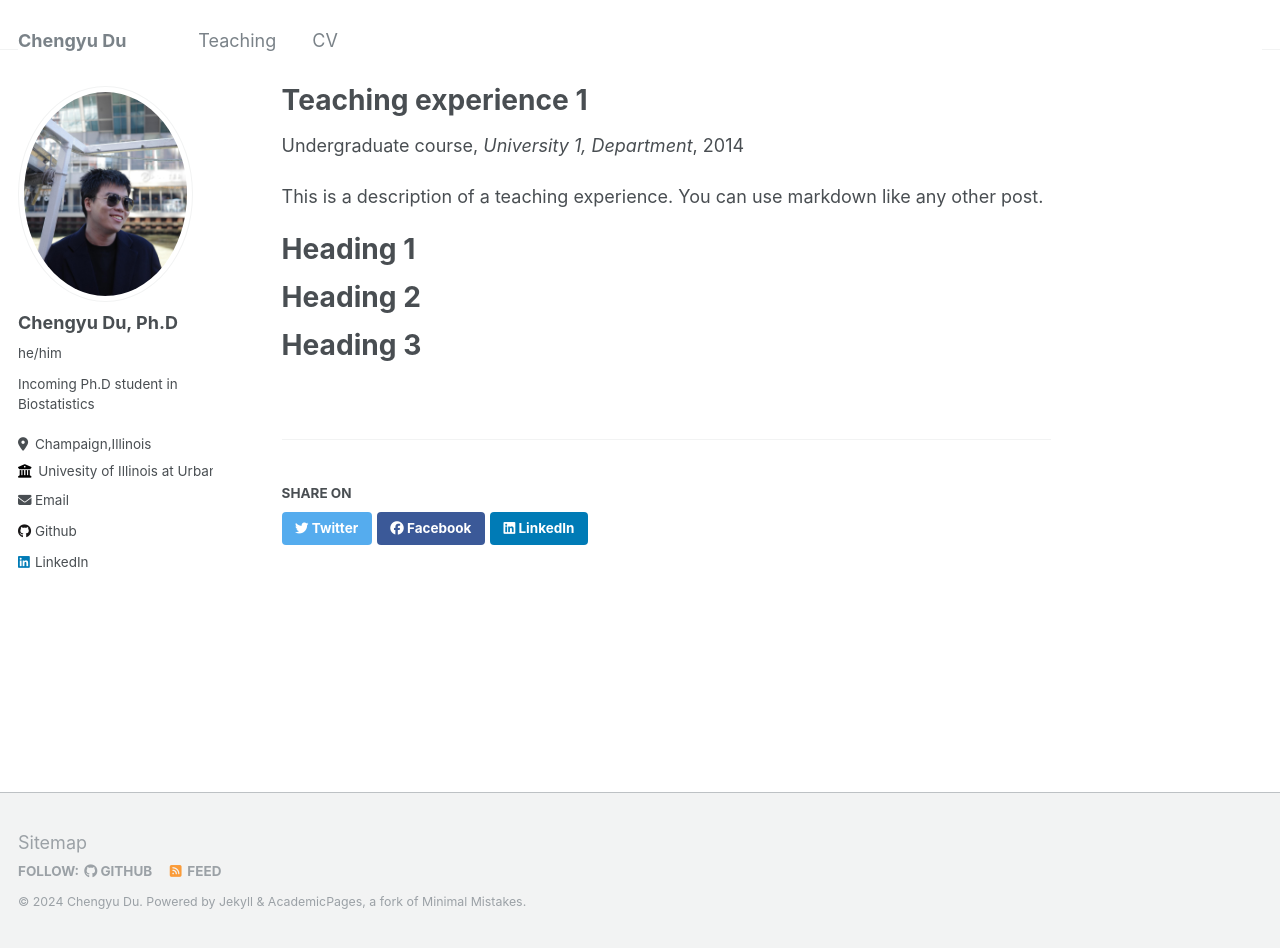
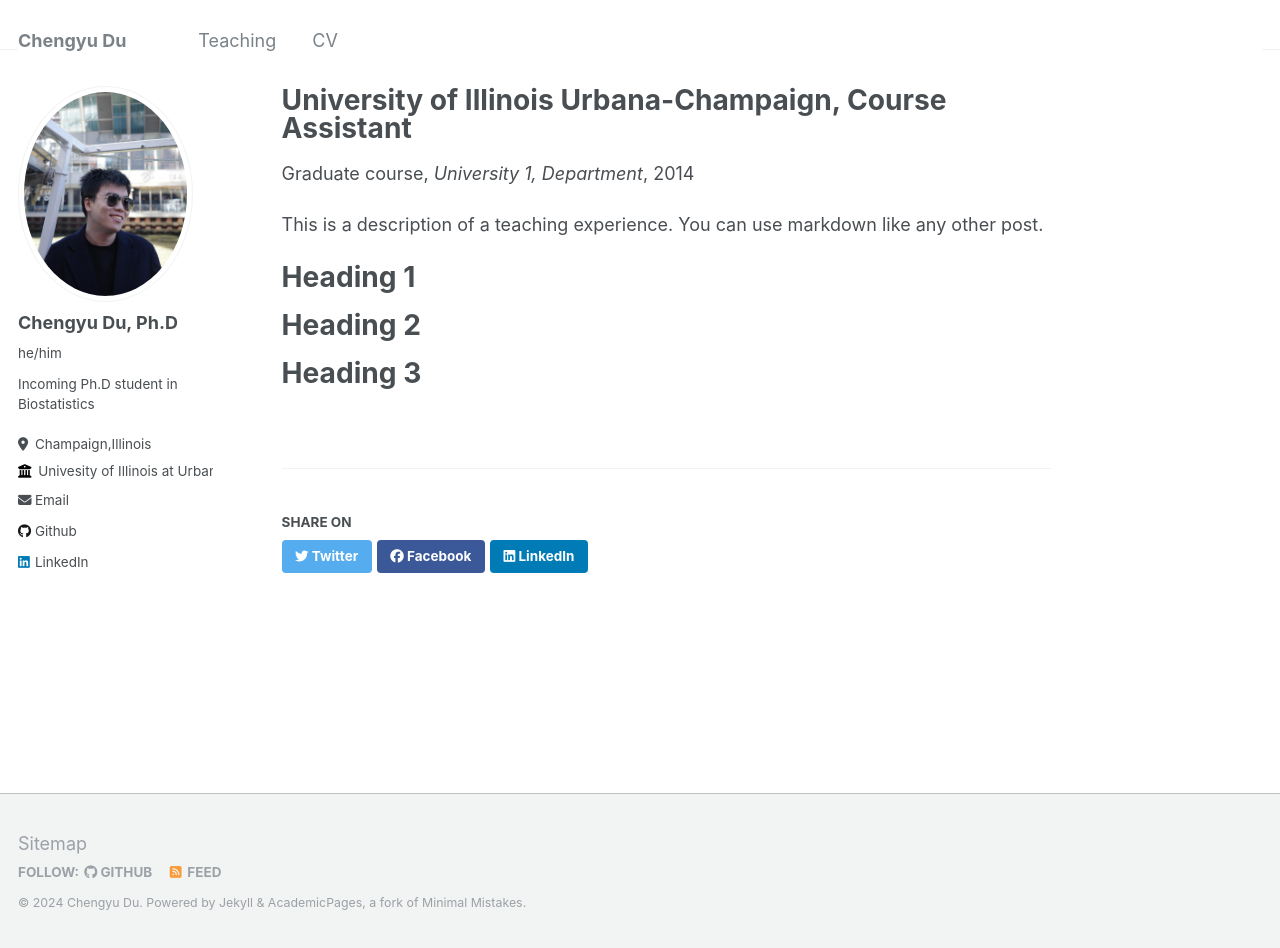
Before and after one commit to ChengyuRicardoDu/ChengyuRicardoDu.github.io, a Jekyll site: the page built from _teaching/2014-spring-teaching-1.md, in a window 1280 px wide and 948 px high. Built offline with Jekyll 4.4.1, drawn with Linux system fonts in a browser that asks for light colours.

Commit message:
Update 2014-spring-teaching-1.md

```diff
--- a/_teaching/2014-spring-teaching-1.md
+++ b/_teaching/2014-spring-teaching-1.md
@@ -1,11 +1,11 @@
 ---
-title: "Teaching experience 1"
+title: "University of Illinois Urbana-Champaign, Course Assistant"
 collection: teaching
-type: "Undergraduate course"
+type: "Graduate course"
 permalink: /teaching/2014-spring-teaching-1
 venue: "University 1, Department"
 date: 2014-01-01
-location: "City, Country"
+location: "Champaign, Illinois"
 ---
 
 This is a description of a teaching experience. You can use markdown like any other post.
```
